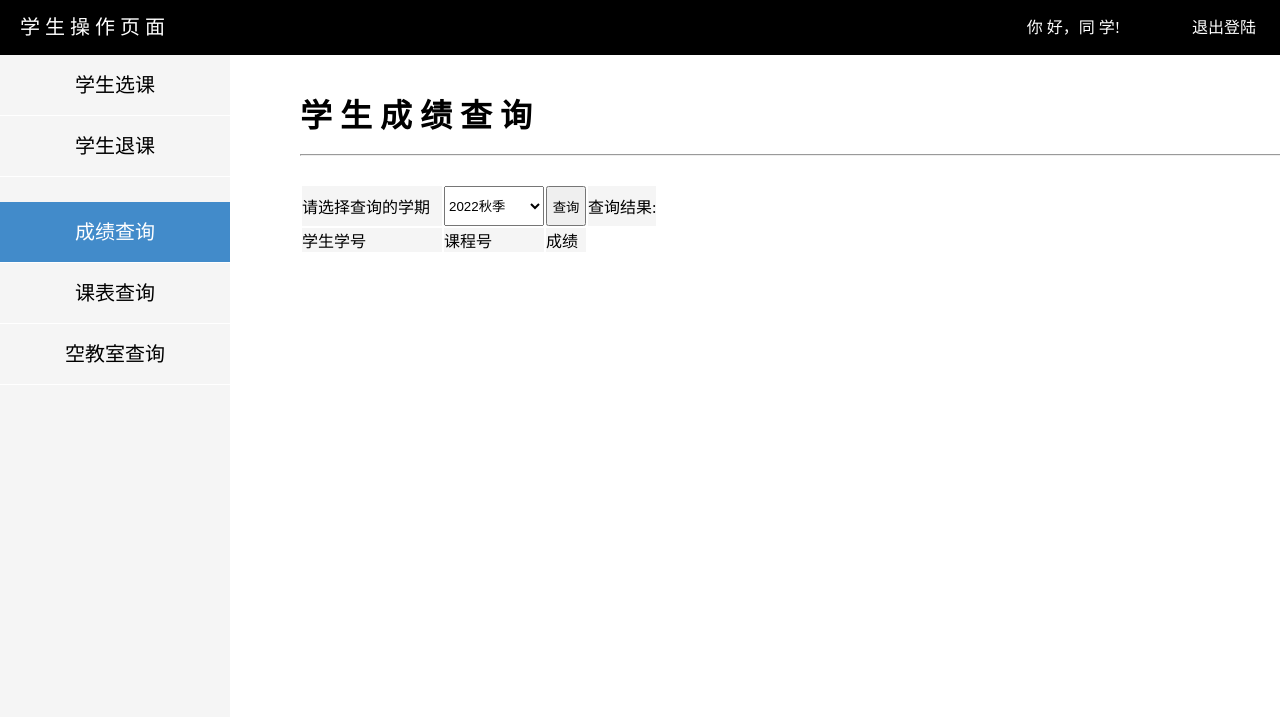
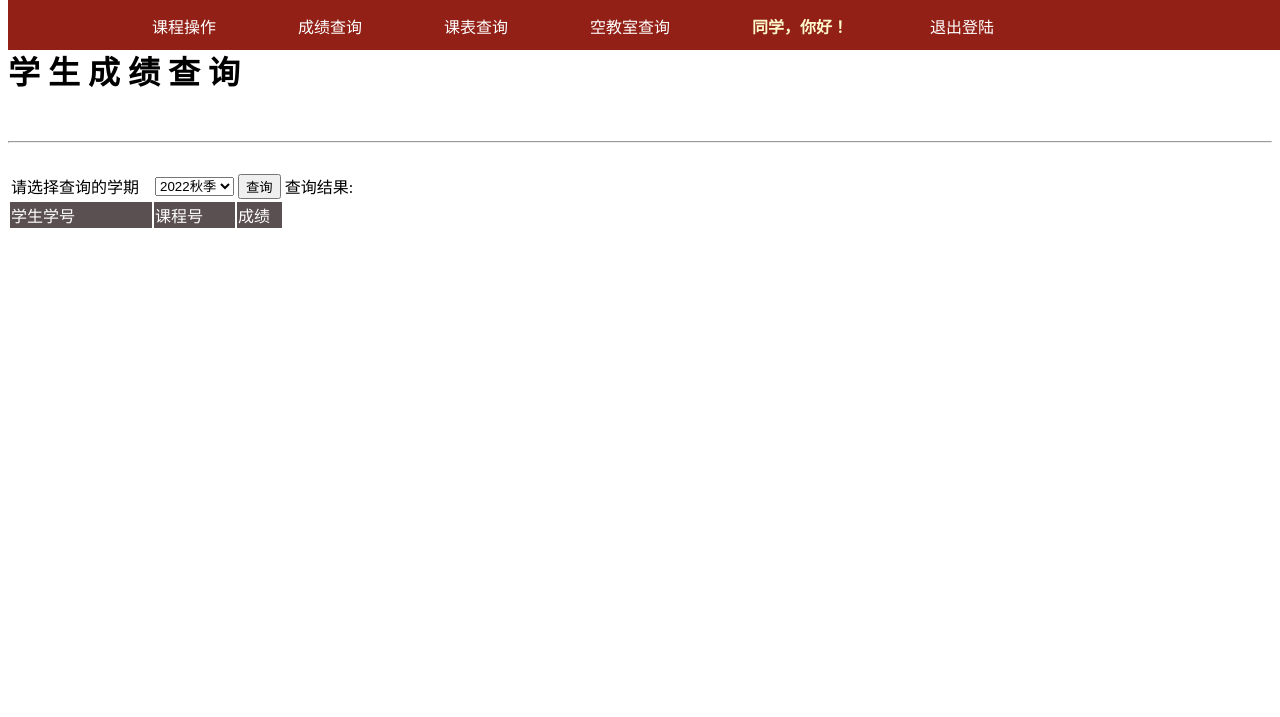
Before and after one commit to TLLL123/JLU-6025-CourseDesignOfSoftwareEngineering, a Flask app: page /find_grades in a window 1280 px wide; the page is wider, and only the part inside the window is pictured. Shown: the top 717 px of that part. Run offline with Flask 3, Linux system fonts and the light colour scheme; a user stored in the database is signed in; data comes from the database, SQL or seed files in the repository.

Commit message:
修改了界面布局及配色方案

```diff
--- a/课程注册系统/templates/student/find_grades.html
+++ b/课程注册系统/templates/student/find_grades.html
@@ -4,154 +4,120 @@
 <head>
     <meta charset="UTF-8">
        <meta name="viewport" content="width=device-width, initial-scale=1.0">
-    <title>学生成绩管理系统</title>
-    <link rel="icon" href="http://v3.bootcss.com/favicon.ico">
-    <style>
-        * {
+       <title>教务管理系统</title>
+       <style type="text/css">
+            .top{
+                /* 设置宽度高度背景颜色 */
+                height: 50px;
+                width:100%;
+                background:rgb(146, 32, 22);
+                position: fixed; /*固定在顶部*/
+                top: 0;/*离顶部的距离为0*/
+            }
+            .top ul{
+                /* 清除ul标签的默认样式 */
+                width: 80%;
+                list-style-type: none;
                 margin: 0;
                 padding: 0;
+                overflow: hidden;
+            }
+            .top li {
+                float:left; /* 使li内容横向浮动，即横向排列  */
+                margin-right:50px;  /* 两个li之间的距离*/
             }
 
-        li {
-            list-style: none;
+            .top li a{
+               /* 设置链接内容显示的格式*/
+                display: block; /* 把链接显示为块元素可使整个链接区域可点击 */
+                color:white;
+                text-align: center;
+                padding: 14px 16px;
+                text-decoration: none; /* 去除下划线 */
+            }
+            .top li a:hover{
+                /* 鼠标选中时背景变为黑色 */
+                background-color: #111;
+            }
+            .top ul li ul{
+                /* 设置二级菜单 */
+                width: auto;
+                background:rgb(255, 255, 255);
+                position: absolute;
+                display: none; /* 默认隐藏二级菜单的内容 */
+
+            }
+            .top ul li ul li{
+                /* 二级菜单li内容的显示 */
+                margin-right:0;
+                float:none;
+                text-align: center;
+            }
+            .top ul li:hover ul{
+                /* 鼠标选中二级菜单内容时 */
+                display: block;
             }
 
-        a {
-            text-decoration: none;
+            .table-responsive {
+                margin-top: 10px;
+                margin-bottom: 25px;
+            }
+
+            .display {
+                margin-top: 10px;
+            }
+            .display .data {
+                width: 150px;
+                height: 25px;
+                background-color: rgb(229,202,185);
+            }
+            .display .title {
+                width: 150px;
+                height: 25px;
+                background-color: rgb(91,80,81);
                 color: white;
             }
 
-        .header {
-            position: relative;
-            width: 100%;
-            height: 55px;
-            background-color: black;
+            .schedule {
+                margin-top: 10px;
+            }
+            .schedule .data {
+                width: 150px;
+                height: 30px;
+                background-color: rgb(216,215,218);
+            }
+            .schedule .title {
+                width: 150px;
+                height: 30px;
+                background-color: rgb(49,140,236);
+                color: white;
             }
 
-        .left {
-            position: absolute;
-            left: 20px;
-            font-size: 20px;
-            line-height: 55px;
-            color: white;
-            text-align: center;
-        }
-
-        .right {
-            position: absolute;
-            right: 160px;
-            line-height: 55px;
-            color: white;
-            text-align: center;
-        }
-
-        .right_right {
-            position: absolute;
-            right: 24px;
-            line-height: 55px;
-            color: white;
-            text-align: center;
-        }
-
-        .leftside {
-            float: left;
-            background-color: rgb(245, 245, 245);
-            /* height: 663px; */
-            width: 230px;
-        }
-
-        .leftside ul {
-
-            height: 663px;
-        }
-
-        .leftside .first {
-            background-color: rgb(66, 139, 202);
-            margin-top: 25px;
-
-        }
-
-        .leftside .first a {
-            color: white;
-
-        }
-
-        .leftside ul li {
-
-            border-bottom: 0.2px solid white;
-
-            font-size: 20px;
-            height: 60px;
-            line-height: 60px;
-            width: 100%;
-            text-align: center;
-        }
-
-        .leftside ul li a {
-            color: black;
-        }
-
-        .container-fluid {
-            position: relative;
-            top: 35px;
-            left: 70px;
-        }
-
-        /* .sub-header {
-            margin-top: 35px;
-        } */
-
-        .table-responsive {
-
-            margin-top: 10px;
-        }
-
-        /* .table-striped {
-
-            width: 1850px;
-        } */
-
-        thead tr th {
-            background-color: white;
-        }
-
-        tbody tr {
-            background-color: rgb(245, 245, 245);
-        }
-
-        tbody tr td select {
-            height: 40px;
-            width:100px;
-        }
-
-
-        tbody tr td .long {
-            width: 220px;
-            height: 42px;
-        }
-
-        tbody tr td .last {
-            height: 40px;
-            width: 40px;
-        }
        </style>
 </head>
 
 <body>
-    <div class="header">
-        <span class="left">学 生 操 作 页 面</span>
-        <span class="right">你 好，{{user_info}}同 学!</span>
-        <span class="right_right"><a href="/">退出登陆</a></span>
+    <div class="top">
+               <center>
+                    <ul>
+                        <li>
+                            <a href="#">课程操作</a>
+                            <ul>
+                                <li style="background-color: rgb(146, 32, 22)"><a href="/choose_course">学生选课</a></li>
+                                <li style="background-color: rgb(146, 32, 22)"><a href="/drop_course">学生退课</a></li>
+                            </ul>
+                        </li>
+                        <li><a href="#">成绩查询</a></li>
+                        <li><a href="/find_schedule">课表查询</a></li>
+                        <li><a href="/find_available">空教室查询</a></li>
+                        <li><b><a style="color: lemonchiffon">{{user_info}}同学，你好！</a></b></li>
+                        <li><a href="/">退出登陆</a><li>
+                    </ul>
+                </center>
             </div>
-    <div class="leftside">
-        <ul>
-            <li  onclick="window.location.href='/choose_course'"><a >学生选课</a></li>
-            <li onclick="window.location.href='/drop_course'"><a >学生退课</a></li>
-            <li class="first" onclick="window.location.href='/find_grades'"><a >成绩查询</a></li>
-            <li onclick="window.location.href='/find_schedule'"><a >课表查询</a></li>
-            <li onclick="window.location.href='/find_available'"><a >空教室查询</a></li>
-        </ul>
-    </div>
+
+            &nbsp;
+
     <div class="container-fluid">
         <h1 class="sub-header">学 生 成 绩 查 询 </h1>&nbsp;&nbsp;
         <hr>
@@ -160,7 +126,7 @@
                 <!-- <thead>
 
                 </thead> -->
-                <tbody>
+                <tbody class="display">
                     <tr>
                         <form action="" method="post">
                             <td><label for="#">请选择查询的学期</label>&nbsp;&nbsp;&nbsp;</td>
@@ -177,13 +143,13 @@
                             <td><span>查询结果:{{query_result}}</span></td>
                         </form>
                     </tr>
-                    <tr>
+                    <tr class="title">
                         <td>学生学号</td>
                         <td>课程号</td>
                         <td>成绩</td>
                     </tr>
                     {% for result in results %}
-                    <tr>
+                    <tr class="data">
                         <td>{{result[0]}}</td>
                         <td>{{result[1]}}</td>
                         <td>{{result[2]}}</td>
```
Lines whose indentation alone changed are shown as unchanged.
